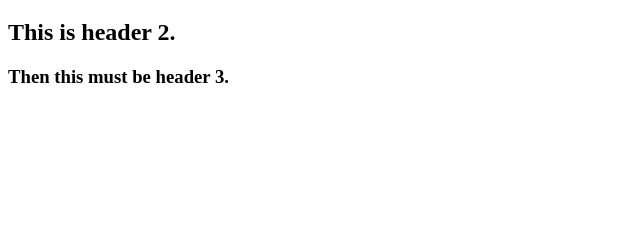
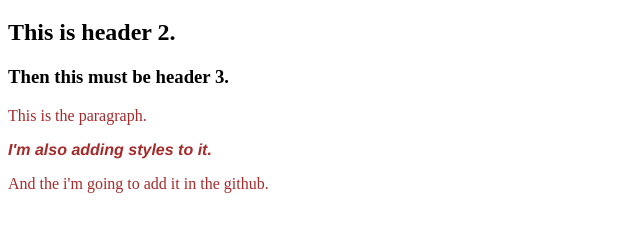
Before and after one commit to khioe0288/firstgit, a plain HTML site: page index.html in a window 1280 px wide. Shown: the part 61-292 px from the top of the page, without its empty margins (0-640 px from the left). Drawn offline with Linux system fonts and the light colour scheme.

Commit message:
added p and styles

```diff
--- /dev/null
+++ b/index.css
@@ -0,0 +1,8 @@
+p{
+    color: brown;
+}
+#zoo{
+    font-family: 'Franklin Gothic Medium', 'Arial Narrow', Arial, sans-serif;
+    font-style: italic;
+    font-weight: 600;
+}
--- a/index.html
+++ b/index.html
@@ -5,10 +5,15 @@
     <meta http-equiv="X-UA-Compatible" content="IE=edge">
     <meta name="viewport" content="width=device-width, initial-scale=1.0">
     <title>My Furst Github Repo</title>
+    <link rel="stylesheet" href="index.css">
 </head>
 <body>
     <h1>This is header 1.</h1>
     <h2>This is header 2.</h2>
     <h3>Then this must be header 3.</h3>
+
+    <p>This is the paragraph.</p>
+    <p id="zoo">I'm also adding styles to it.</p>
+    <p>And the i'm going to add it in the github.</p>
 </body>
 </html>
```
